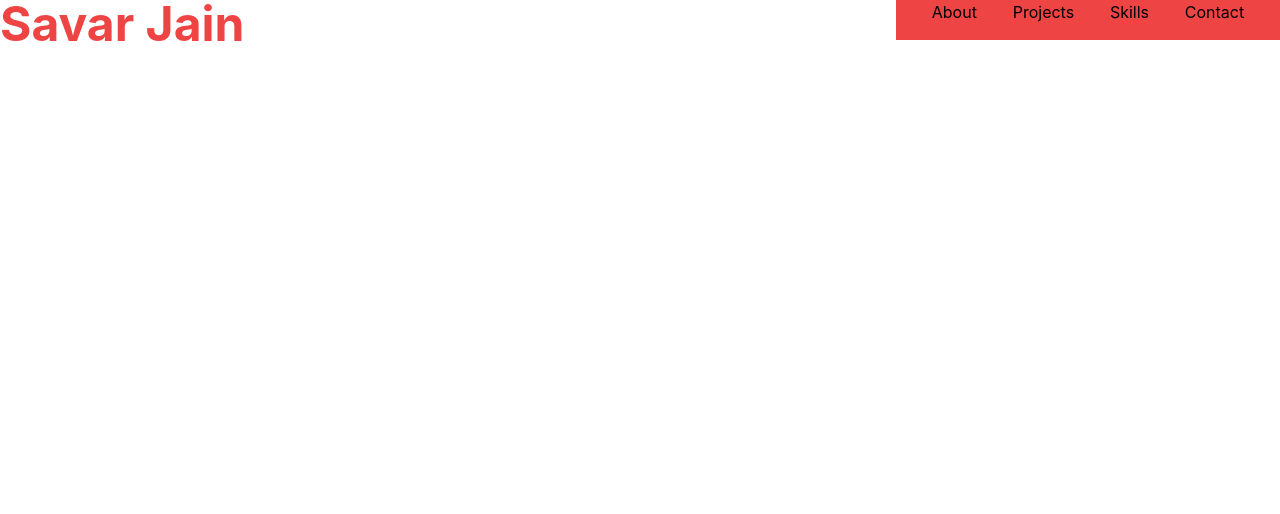
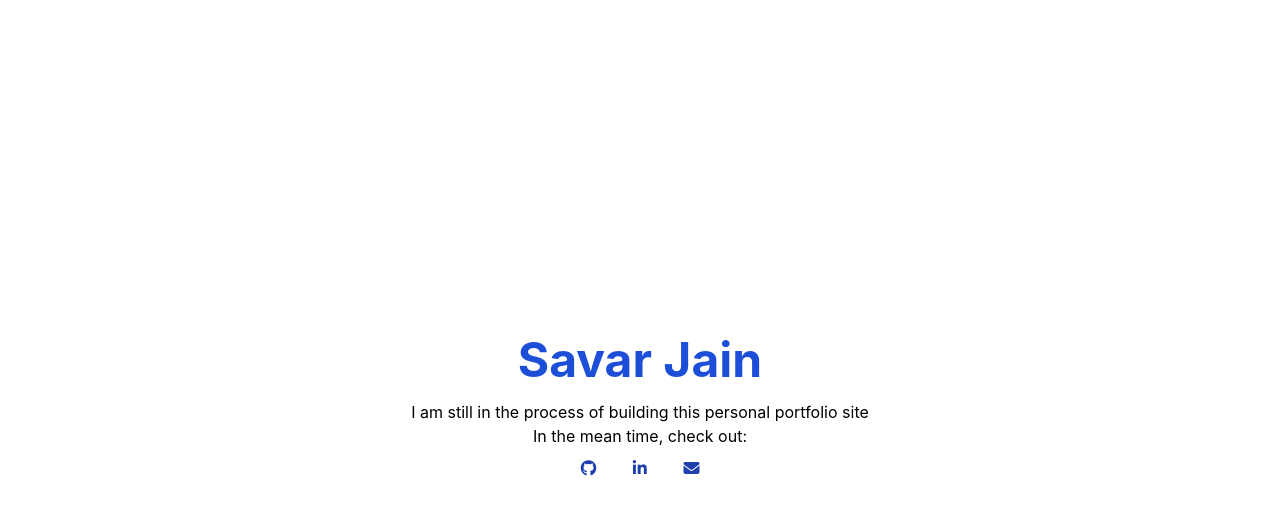
Before and after one commit to SavarJ/jainsavar.com, a React (Create React App) app: page / in a window 1280 px wide. Shown: the top 514 px of the page. Built offline with nearby package versions, Linux system fonts and the light colour scheme.

Commit message:
Place holder website built to be launched to prod

```diff
--- a/public/index.html
+++ b/public/index.html
@@ -1,15 +1,10 @@
 <!DOCTYPE html>
 <html lang="en">
+
 <head>
   <meta charset="utf-8" />
   <link rel="icon" href="%PUBLIC_URL%/favicon.ico" />
   <meta name="viewport" content="width=device-width, initial-scale=1" />
-    <meta name="theme-color" content="#000000" />
-    <meta
-      name="description"
-      content="Web site created using create-react-app"
-    />
-    <link rel="apple-touch-icon" href="%PUBLIC_URL%/logo192.png" />
   <!--
       manifest.json provides metadata used when your web app is installed on a
       user's mobile device or desktop. See https://developers.google.com/web/fundamentals/web-app-manifest/
@@ -24,8 +19,12 @@
       work correctly both with client-side routing and a non-root public URL.
       Learn how to configure a non-root public URL by running `npm run build`.
     -->
-    <title>React App</title>
+
+  <!-- Fontawesome  -->
+  <script src="https://kit.fontawesome.com/68e357ed07.js" crossorigin="anonymous"></script>
+  <title>Savar Jain</title>
 </head>
+
 <body>
   <noscript>You need to enable JavaScript to run this app.</noscript>
   <div id="root"></div>
@@ -40,4 +39,5 @@
       To create a production bundle, use `npm run build` or `yarn build`.
     -->
 </body>
+
 </html>
--- a/src/components/App.tsx
+++ b/src/components/App.tsx
@@ -1,5 +1,5 @@
 import React from "react";
-import Navbar from "./Navbar";
+// import Navbar from "./Navbar";
 // import About from "./About";
 // import Projects from "./Projects";
 // import Skills from "./Skills;
@@ -9,7 +9,27 @@ import Navbar from "./Navbar";
 const App: React.FC = () => {
   return (
     <main className="max-w-full">
-      <Navbar />
+      {/* Under construction page */}
+      <div className="min-h-screen flex items-center justify-center flex-col">
+        <h1 className="font-bold text-5xl p-4 text-blue-700">Savar Jain</h1>
+        <h1>
+          I am still in the process of building this personal portfolio site
+        </h1>
+        <h2>In the mean time, check out:</h2>
+        <div className="flex w-48 justify-evenly text-blue-800 pt-2">
+          <a href="https://github.com/SavarJ">
+            <i className="fa fa-github"></i>
+          </a>
+          <a href="https://linkedin.com/in/savarjain">
+            <i className="fa fa-linkedin"></i>
+          </a>
+          <a href="mailto:jainsavar@gmail.com">
+            <i className="fa fa-envelope"></i>
+          </a>
+        </div>
+      </div>
+
+      {/* <Navbar /> */}
       {/* <About /> */}
       {/* <Projects /> */}
       {/* <Skills /> */}
```
Lines whose indentation alone changed are shown as unchanged.
